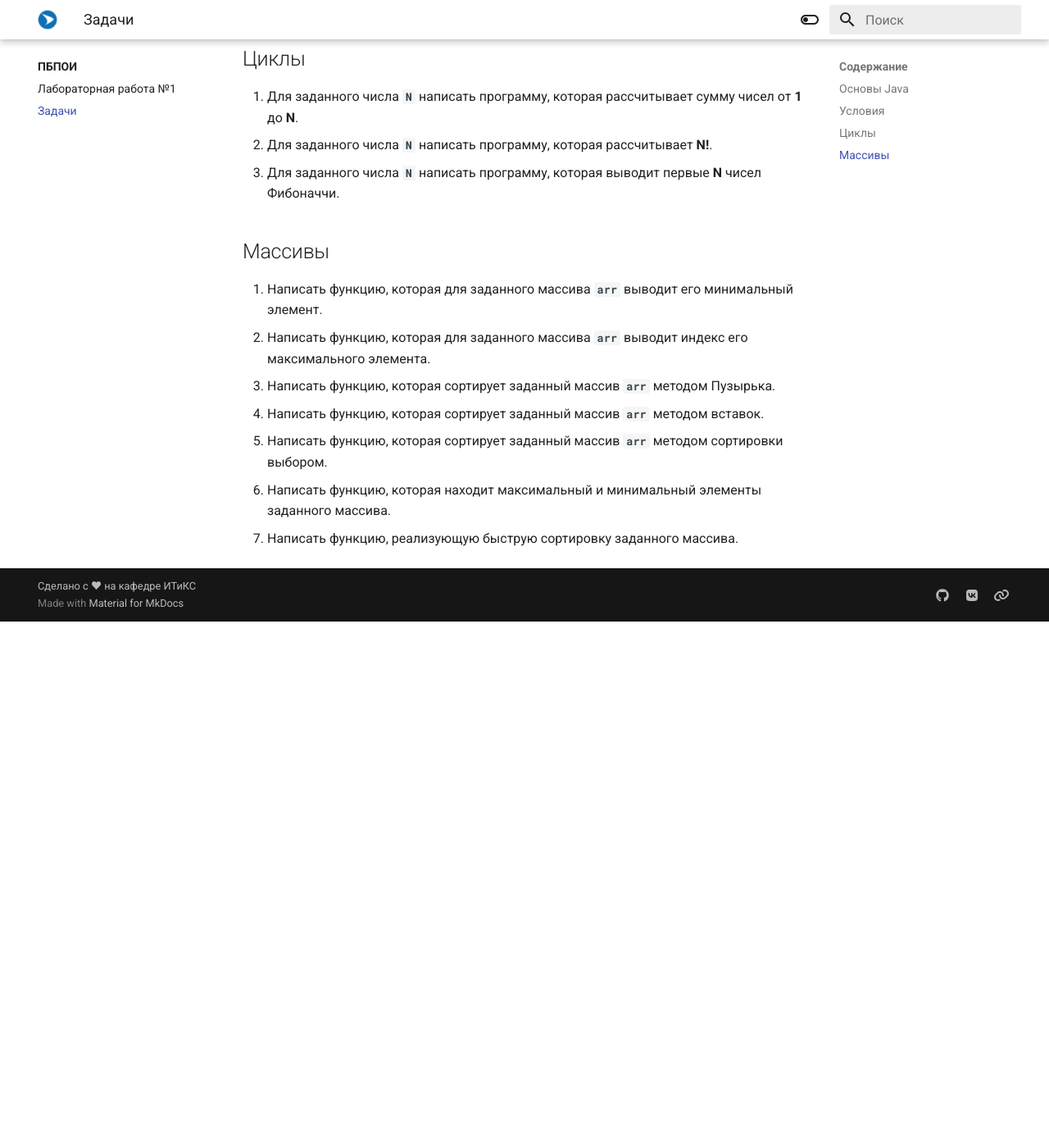
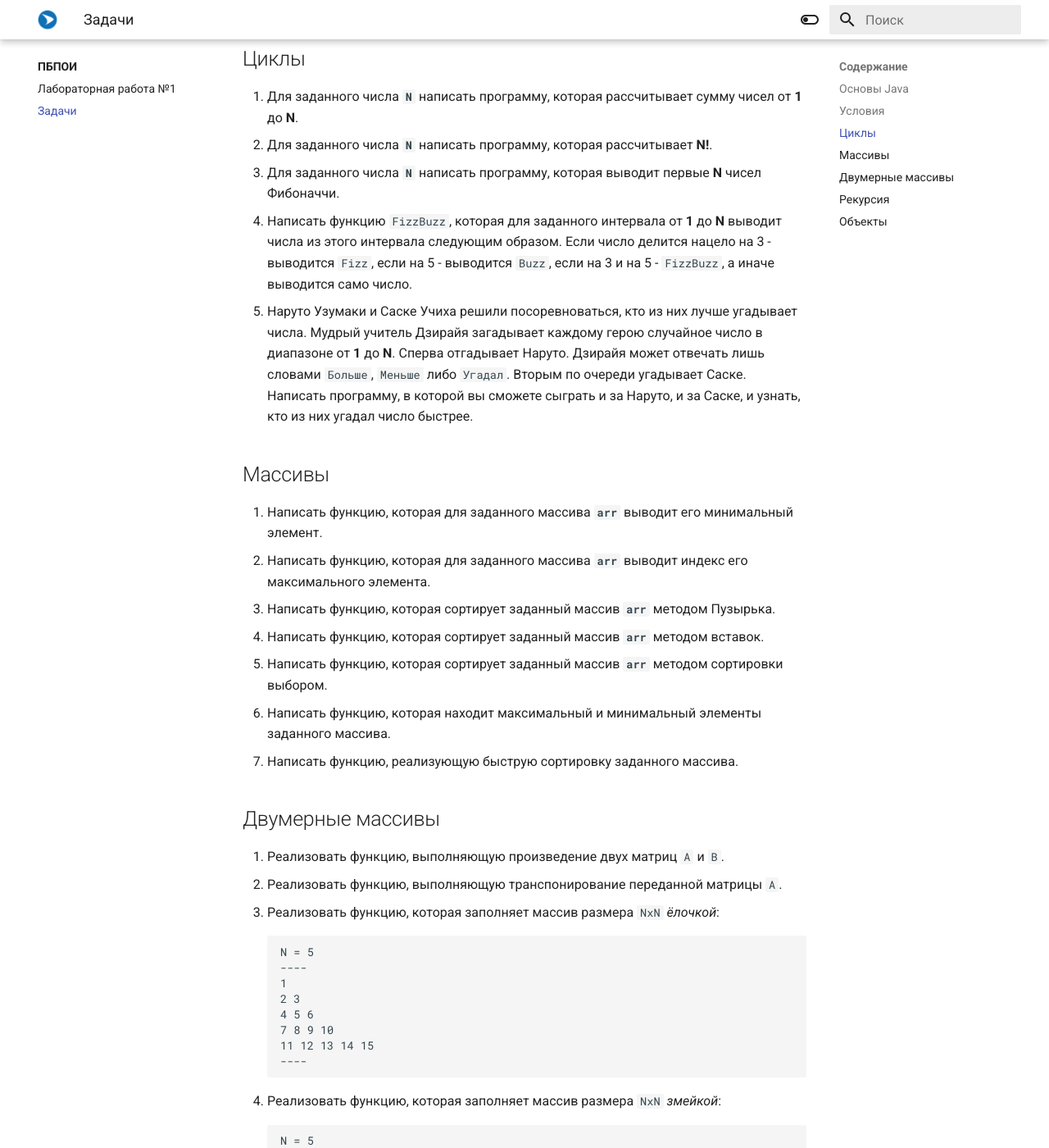
Before and after one commit to readonlyden/Programming-101, an MkDocs documentation site: the page built from docs/ПБПОИ/tasks.md, in a window 1280 px wide and 1400 px high, scrolled down 2521 px. Shown: the whole window at 82% size. Built offline with MkDocs 1.6.1 and Material for MkDocs 9.7.7, drawn with Linux system fonts in a browser that asks for light colours; emoji names are drawn with the system emoji font; before the commit the page ends 3279 px from its top, so only the background shows below that; some of the changed text lies outside the part shown.

Commit message:
Add more tasks

````diff
--- a/docs/ПБПОИ/tasks.md
+++ b/docs/ПБПОИ/tasks.md
@@ -32,6 +32,9 @@
 1. Для заданного числа **`N`** написать программу, которая рассчитывает сумму чисел от **1** до **N**.
 2. Для заданного числа **`N`** написать программу, которая рассчитывает **N!**.
 3. Для заданного числа **`N`** написать программу, которая выводит первые **N** чисел Фибоначчи.
+4. Написать функцию `FizzBuzz`, которая для заданного интервала от **1** до **N** выводит числа из этого интервала следующим образом.
+Если число делится нацело на 3 - выводится `Fizz`, если на 5 - выводится `Buzz`, если на 3 и на 5 - `FizzBuzz`, а иначе выводится само число.
+5. Наруто Узумаки и Саске Учиха решили посоревноваться, кто из них лучше угадывает числа. Мудрый учитель Дзирайя загадывает каждому герою случайное число в диапазоне от **1** до **N**. Сперва отгадывает Наруто. Дзирайя может отвечать лишь словами `Больше`, `Меньше` либо `Угадал`. Вторым по очереди угадывает Саске. Написать программу, в которой вы сможете сыграть и за Наруто, и за Саске, и узнать, кто из них угадал число быстрее.
 
 ## Массивы
 1. Написать функцию, которая для заданного массива **`arr`** выводит его минимальный элемент.
@@ -41,3 +44,49 @@
 5. Написать функцию, которая сортирует заданный массив **`arr`** методом сортировки выбором.
 6. Написать функцию, которая находит максимальный и минимальный элементы заданного массива.
 7. Написать функцию, реализующую быструю сортировку заданного массива.
+
+## Двумерные массивы
+1. Реализовать функцию, выполняющую произведение двух матриц `A` и `B`.
+2. Реализовать функцию, выполняющую транспонирование переданной матрицы `A`.
+3. Реализовать функцию, которая заполняет массив размера `NxN` *ёлочкой*:
+```
+N = 5
+----
+1
+2 3
+4 5 6
+7 8 9 10
+11 12 13 14 15
+----
+```
+4. Реализовать функцию, которая заполняет массив размера `NxN` *змейкой*:
+```
+N = 5
+----
+1   2   3   4   5
+10  9   8   7   6
+11  12  13  14  15
+20  19  18  17  16
+21  22  23  24  25
+----
+```
+5. Реализовать функцию, которая заполняет массив размера `NxN` *спиралькой*:
+```
+N = 5
+----
+1   2   3   4   5
+16  17  18  19  6
+15  24  25  20  7
+14  23  22  21  8
+13  12  11  10  9
+----
+```
+
+## Рекурсия
+1. Реализовать рекурсивную функцию расчёта факториала заданного числа `N`.
+2. Реализовать рекурсивную функцию расчёта `N`-го заданного числа Фибоначчи.
+
+## Объекты
+1. Реализовать класс **`Triangle`**, в нем реализовать методы `equals`, `hashCode`, геттеры и сеттеры, конструктор.
+1. Реализовать класс **`Circle`**, в нем реализовать методы `equals`, `hashCode`, геттеры и сеттеры, конструктор.
+1. Реализовать класс **`Rectangle`**, в нем реализовать методы `equals`, `hashCode`, геттеры и сеттеры, конструктор.
````
